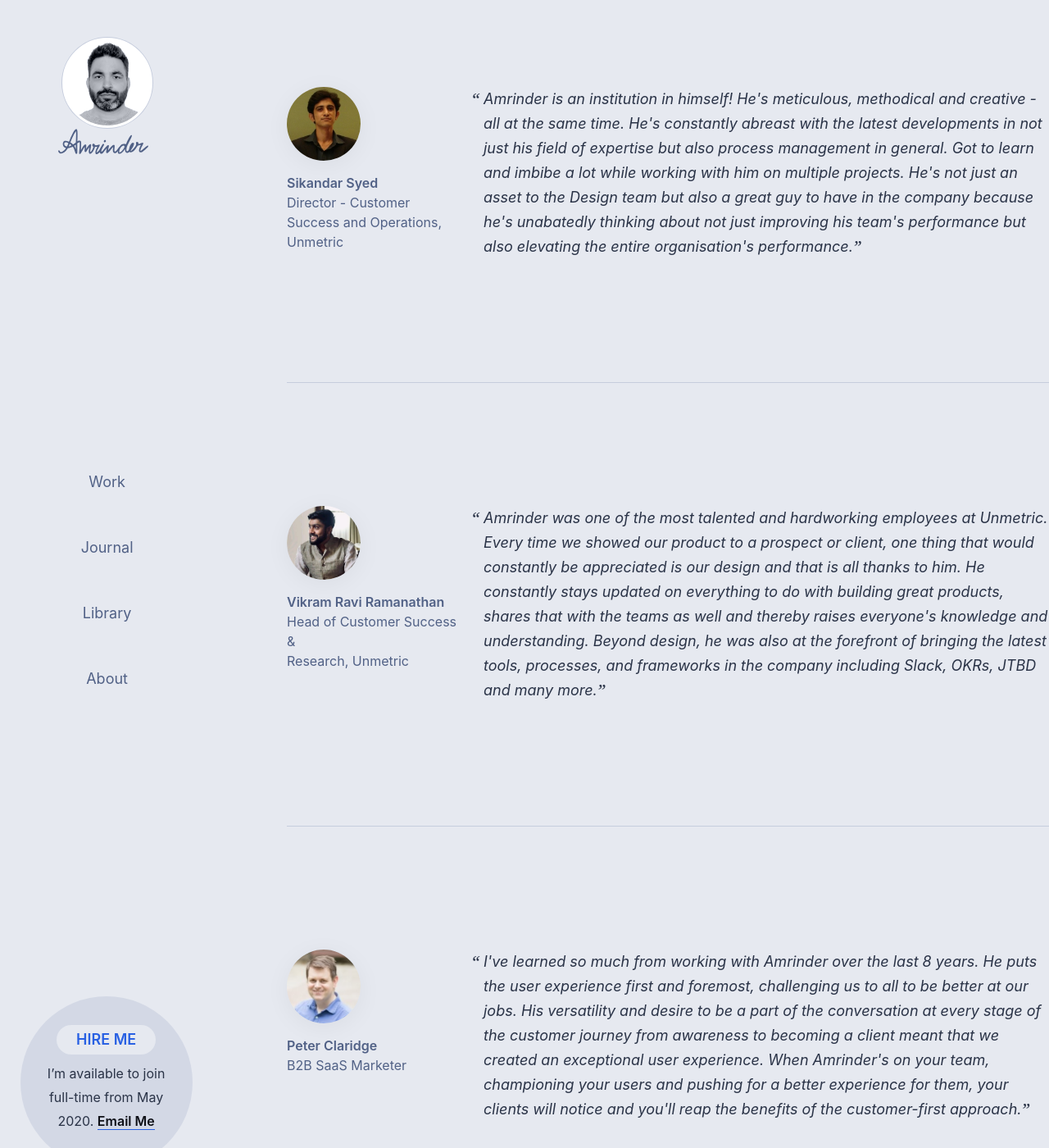
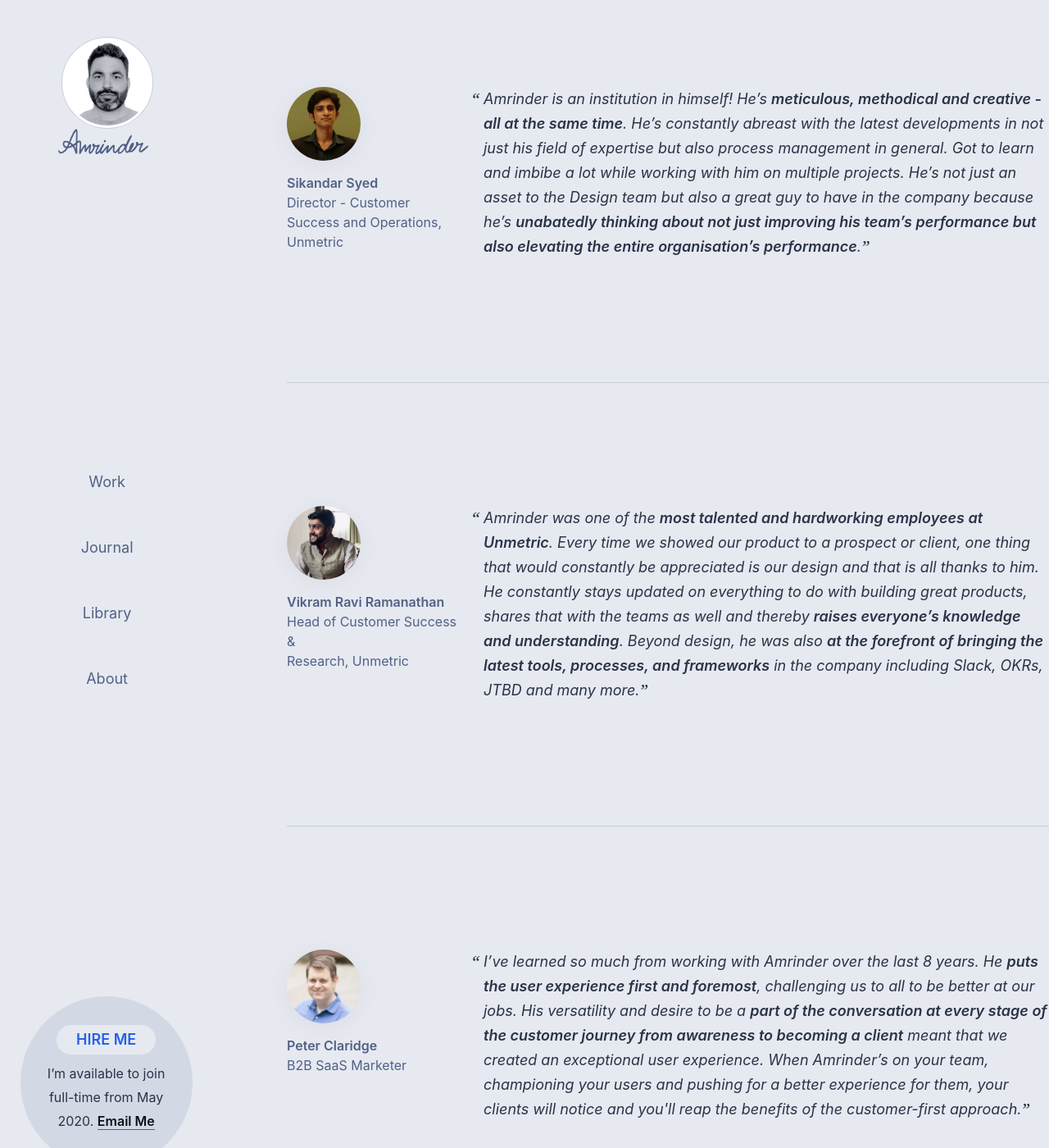
Before and after one commit to harjotgrewal/amrindersandhu, a Jekyll site: the page built from testimonials.html, in a window 1280 px wide and 1400 px high, scrolled down 1893 px. Shown: the whole window at 82% size. Built offline with Jekyll 4.4.1, drawn with Linux system fonts in a browser that asks for light colours; some of the changed text lies outside the part shown.

Commit message:
[U][HTML] text bold and fixed dumb quotes

```diff
--- a/testimonials.html
+++ b/testimonials.html
@@ -34,7 +34,7 @@ page-description: For 12 years, Amrinder has lead design at startups to help ach
 
 
 
-    <section class="c-testimonial">
+    <section class="c-testimonial" id="testimonial-1">
         <div class="l-span_6">
             <blockquote>
                 <p><span>“</span>Forget design. Amrinder is the <b>kind of person you want on your product team. Period.</b> His thoughtful approach to designing great user experiences and products, unwillingness to accept intellectually lazy answers, and <b>pursuit of beauty is refreshing</b> and goes a long way towards building amazing products. I’ve personally and closely worked with him on at least three SaaS products and have been pleasantly surprised each time. <b>I’d work with him in a heartbeat</b> — on anything related to design. Heck, even if it wasn’t about design.<span>”</span></p>
@@ -58,7 +58,7 @@ page-description: For 12 years, Amrinder has lead design at startups to help ach
 
 
 
-    <section class="c-testimonial">
+    <section class="c-testimonial" id="testimonial-2">
         <div class="l-span_6">
             <blockquote>
                 <p><span>“</span>Amrinder is a <b>valuable asset</b> to any organization. He <b>relentlessly pursues perfection</b>. I’ve worked with Amrinder for almost a decade now and spent countless hours brainstorming, arguing and discussing ideas and concepts that eventually find their way into the products we developed. At Unmetric, <b>we received a lot of accolades for the design</b> and UI/UX and a lot of that credit should go to Amrinder. He is also a <b>capable leader</b> — he built up a great design team at Unmetric. He is always on the <b>lookout for best practices</b> from other startups and catalyzed several process changes that <b>helped us collaborate better and become more productive</b>.<span>”</span></p>
@@ -80,10 +80,10 @@ page-description: For 12 years, Amrinder has lead design at startups to help ach
 
 
 
-    <section class="c-testimonial">
+    <section class="c-testimonial" id="testimonial-3">
         <div class="l-span_6">
             <blockquote>
-                <p><span>“</span>Amrinder is an institution in himself! He's meticulous, methodical and creative - all at the same time. He's constantly abreast with the latest developments in not just his field of expertise but also process management in general. Got to learn and imbibe a lot while working with him on multiple projects. He's not just an asset to the Design team but also a great guy to have in the company because he's unabatedly thinking about not just improving his team's performance but also elevating the entire organisation's performance.<span>”</span></p>
+                <p><span>“</span>Amrinder is an institution in himself! He’s <b>meticulous, methodical and creative - all at the same time</b>. He’s constantly abreast with the latest developments in not just his field of expertise but also process management in general. Got to learn and imbibe a lot while working with him on multiple projects. He’s not just an asset to the Design team but also a great guy to have in the company because he’s <b>unabatedly thinking about not just improving his team’s performance but also elevating the entire organisation’s performance</b>.<span>”</span></p>
             </blockquote>
         </div>
 
@@ -104,10 +104,10 @@ page-description: For 12 years, Amrinder has lead design at startups to help ach
 
 
 
-    <section class="c-testimonial">
+    <section class="c-testimonial" id="testimonial-4">
         <div class="l-span_6">
             <blockquote>
-                <p><span>“</span>Amrinder was one of the most talented and hardworking employees at Unmetric. Every time we showed our product to a prospect or client, one thing that would constantly be appreciated is our design and that is all thanks to him. He constantly stays updated on everything to do with building great products, shares that with the teams as well and thereby raises everyone's knowledge and understanding. Beyond design, he was also at the forefront of bringing the latest tools, processes, and frameworks in the company including Slack, OKRs, JTBD and many more.<span>”</span></p>
+                <p><span>“</span>Amrinder was one of the <b>most talented and hardworking employees at Unmetric</b>. Every time we showed our product to a prospect or client, one thing that would constantly be appreciated is our design and that is all thanks to him. He constantly stays updated on everything to do with building great products, shares that with the teams as well and thereby <b>raises everyone’s knowledge and understanding</b>. Beyond design, he was also <b>at the forefront of bringing the latest tools, processes, and frameworks</b> in the company including Slack, OKRs, JTBD and many more.<span>”</span></p>
             </blockquote>
         </div>
 
@@ -126,10 +126,10 @@ page-description: For 12 years, Amrinder has lead design at startups to help ach
 
 
 
-    <section class="c-testimonial">
+    <section class="c-testimonial" id="testimonial-5">
         <div class="l-span_6">
             <blockquote>
-                <p><span>“</span>I've learned so much from working with Amrinder over the last 8 years. He puts the user experience first and foremost, challenging us to all to be better at our jobs. His versatility and desire to be a part of the conversation at every stage of the customer journey from awareness to becoming a client meant that we created an exceptional user experience. When Amrinder's on your team, championing your users and pushing for a better experience for them, your clients will notice and you'll reap the benefits of the customer-first approach.<span>”</span></p>
+                <p><span>“</span>I’ve learned so much from working with Amrinder over the last 8 years. He <b>puts the user experience first and foremost</b>, challenging us to all to be better at our jobs. His versatility and desire to be a <b>part of the conversation at every stage of the customer journey from awareness to becoming a client</b> meant that we created an exceptional user experience. When Amrinder’s on your team, championing your users and pushing for a better experience for them, your clients will notice and you'll reap the benefits of the customer-first approach.<span>”</span></p>
             </blockquote>
         </div>
 
@@ -152,10 +152,10 @@ page-description: For 12 years, Amrinder has lead design at startups to help ach
 
 
     <section class="c-testimonial">
-        <p class="l-span_3-9 u-space_below--most">Prior to leading design at Unmetric for a decade, I worked with over a dozen clients on 50+ projects. They were impressed and shared some kind words.</p>
+        <h2 class="l-span_3">Prior to leading design at Unmetric for a decade, I worked with over a dozen clients on 50+ projects. They were impressed too.</h2>
 
 
-        <div class="l-span_3-7">
+        <div class="l-span_5-9">
             <blockquote class="u-pad_right--30">
                 <p><span>“</span>An elegant and user-friendly design solution to a challenging problem. Great job! Amrinder has a healthy mix of design skills and product visualization abilities.<span>”</span></p>
 
@@ -165,7 +165,7 @@ page-description: For 12 years, Amrinder has lead design at startups to help ach
         </div>
 
 
-        <div class="l-span_3-7">
+        <div class="l-span_5-9">
             <blockquote class="u-pad_right--30">
                 <p><span>“</span>A highly passionate designer with an eye for details. Works hard for absolute perfection. Expect excellence!<span>”</span></p>
 
@@ -175,7 +175,7 @@ page-description: For 12 years, Amrinder has lead design at startups to help ach
         </div>
 
 
-        <div class="l-span_3-7">
+        <div class="l-span_5-9">
             <blockquote class="u-pad_right--30">
                 <p><span>“</span>Gifted, passionate and truly a thinking designer. Serious about good UX and Usability. Carefully understood and implemented the finer details that make the difference between a product being ‘good enough’ and great.<span>”</span></p>
 
@@ -185,7 +185,7 @@ page-description: For 12 years, Amrinder has lead design at startups to help ach
         </div>
 
 
-        <div class="l-span_3-7">
+        <div class="l-span_5-9">
             <blockquote class="u-pad_right--30">
                 <p><span>“</span>Amrinder’s knowledge of design is right up there amongst the best. He rivals that with his hard work ethic and a desire to over achieve leaving his client very happy. Humbly doing so, he makes working with him a true pleasure.<span>”</span></p>
 
```
Also changed, not shown: 1 other file.
